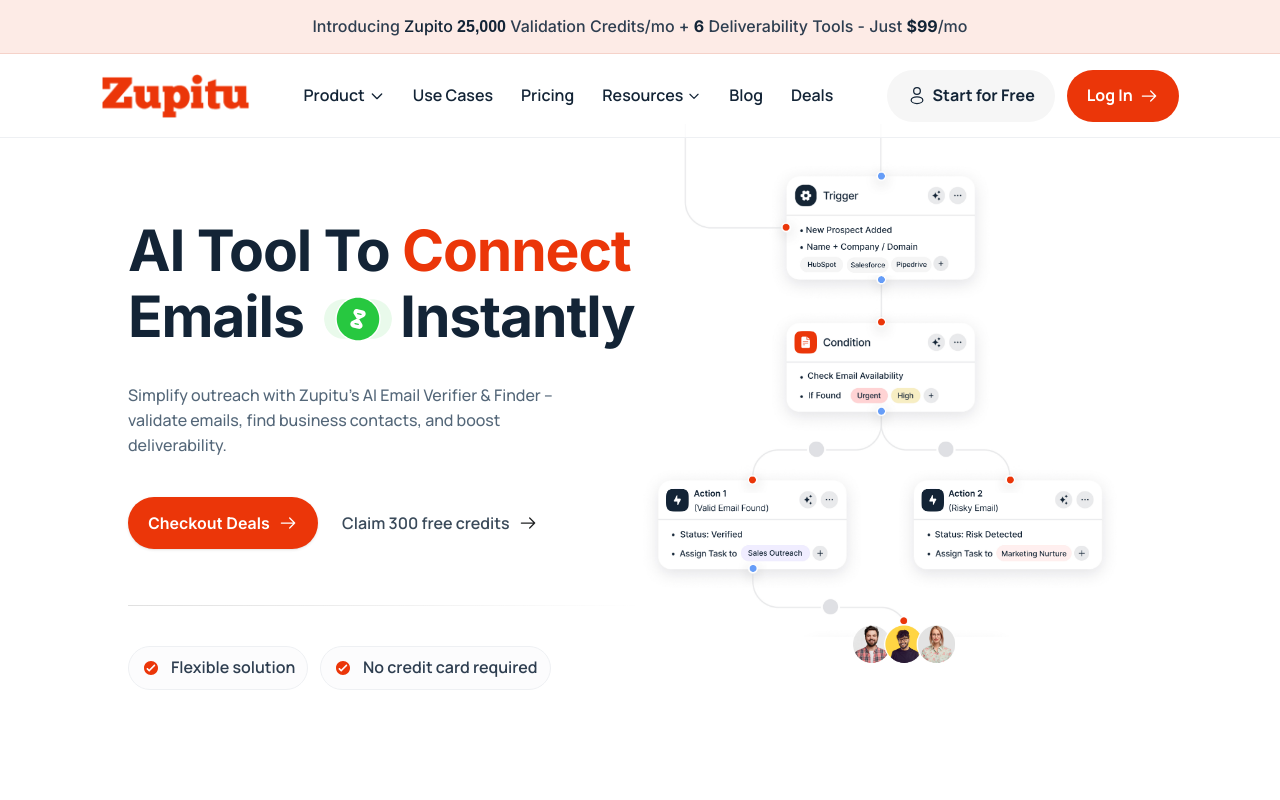
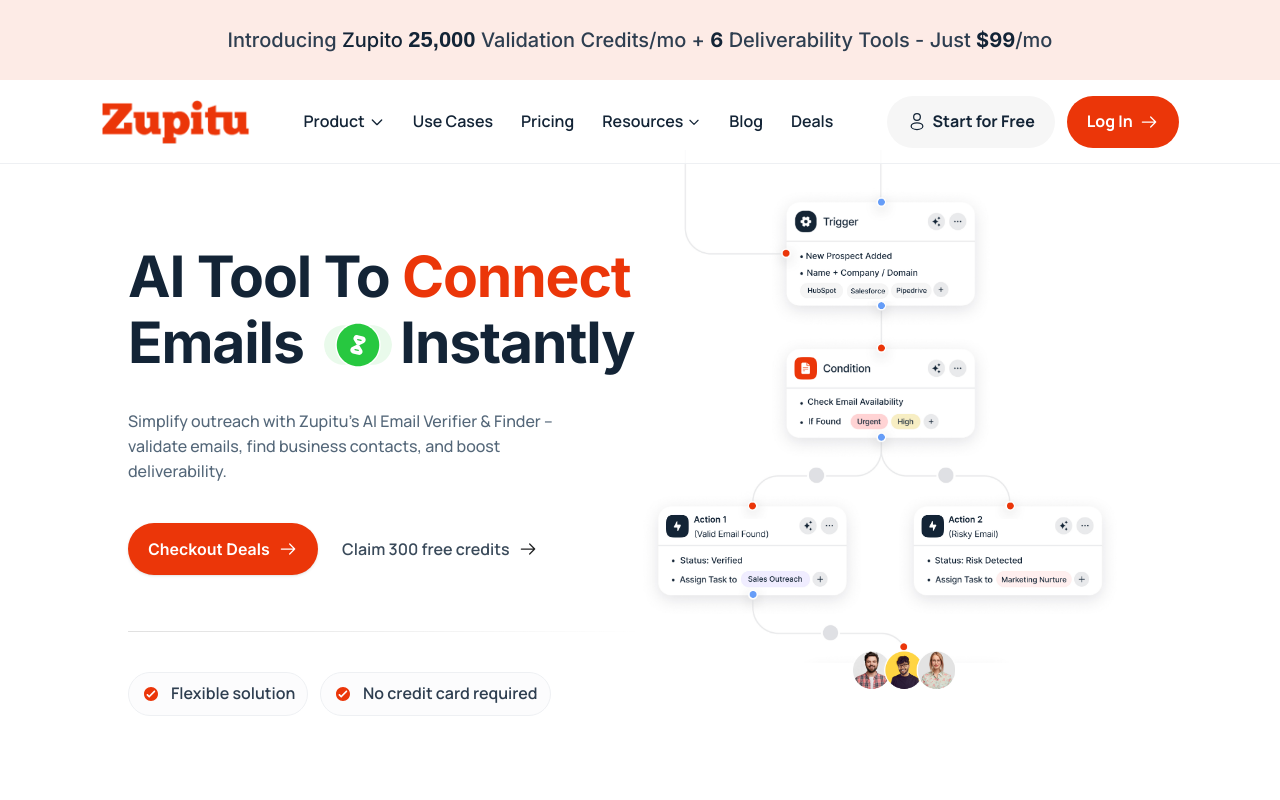
Before and after one commit to ChandanPolai/zupito-personal-for-testing, a React (Vite) app: page / in a window 1280 px wide. Shown: the top 800 px of the page. Built offline with nearby package versions, Linux system fonts and the light colour scheme.

Commit message:
promotion banner update

```diff
--- a/src/components/promotionalBanner/PromotionalBanner.jsx
+++ b/src/components/promotionalBanner/PromotionalBanner.jsx
@@ -1,12 +1,12 @@
 function PromotionalBanner() {
   return (
     <div
-      className="hidden lg:flex sticky top-0 w-full bg-[#FDEBE6] h-[54px] items-center justify-center border-b border-[#F5D2C9]"
+      className="hidden lg:flex sticky top-0 w-full bg-[#FDEBE6] h-[80px] items-center justify-center"
       style={{ zIndex: 70 }}
     >
-      <div className="w-full max-w-[1280px] mx-auto px-4 sm:px-6 md:px-8 lg:px-10 xl:px-12">
-        <p className="text-[14px] sm:text-[15px] md:text-[16px] font-['Inter'] text-[#2E3E50] text-center font-medium leading-tight">
-          Introducing <span className="text-[#132436] font-medium">Zupito <span className="font-extrabold" style={{ fontFamily: '"MADE TOMMY", sans-serif' }}>25,000</span></span> Validation Credits/mo + <span className="text-[#132436] font-extrabold">6</span> Deliverability Tools - Just <span className="text-[#132436] font-extrabold">$99</span>/mo
+      <div className="w-full max-w-[1920px] mx-auto px-4 sm:px-6 md:px-8 lg:px-10 xl:px-12">
+        <p className="text-[14px] sm:text-[15px] md:text-[20px] font-['Inter'] text-[#2E3E50] text-center font-medium leading-tight">
+          Introducing <span className="text-[#132436] font-medium">Zupito <span className="font-extrabold text-[22px]" style={{ fontFamily: '"MADE TOMMY", sans-serif' }}>25,000</span></span> Validation Credits/mo + <span className="text-[#132436] font-extrabold">6</span> Deliverability Tools - Just <span className="text-[#132436] font-extrabold">$99</span>/mo
         </p>
       </div>
     </div>
```
